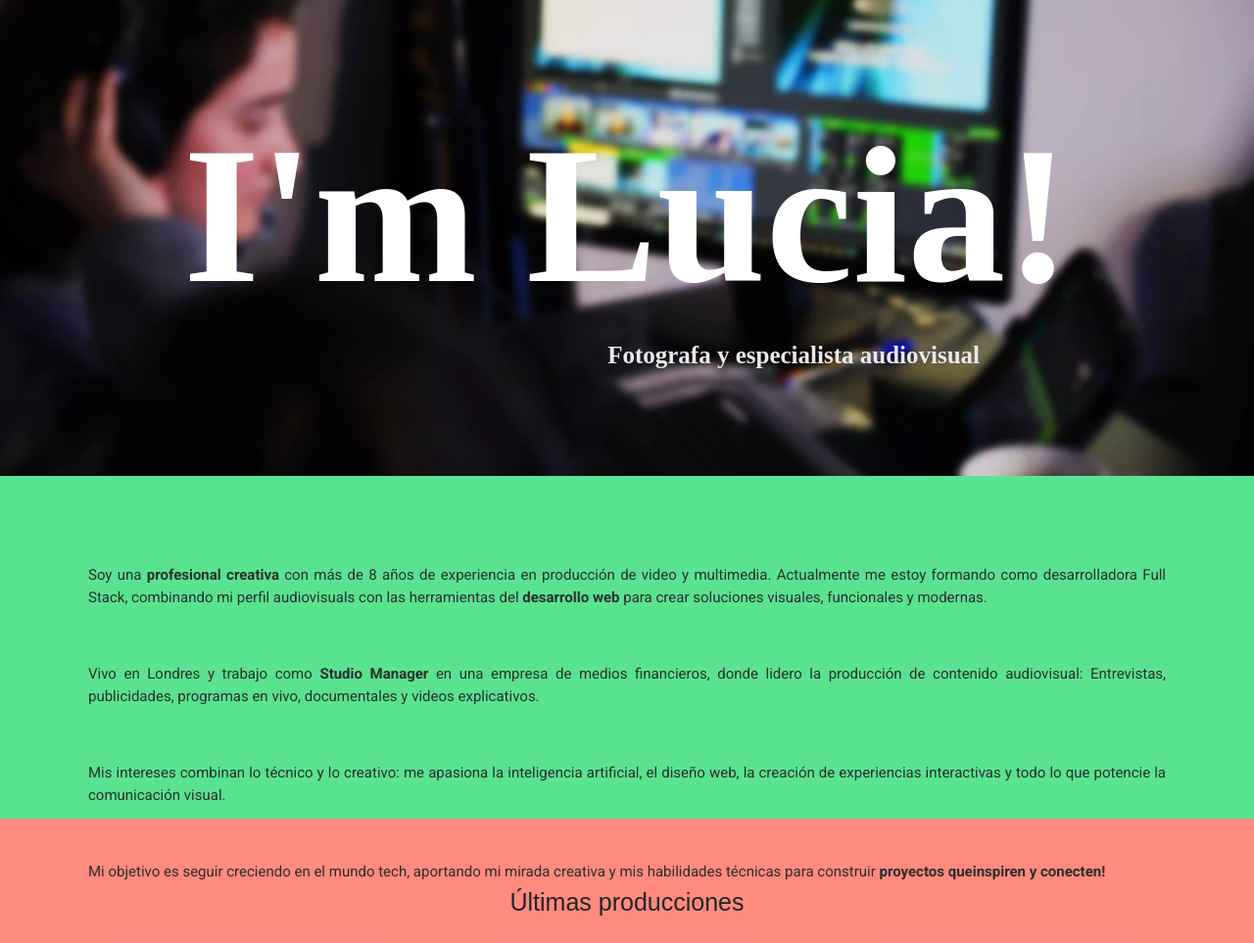
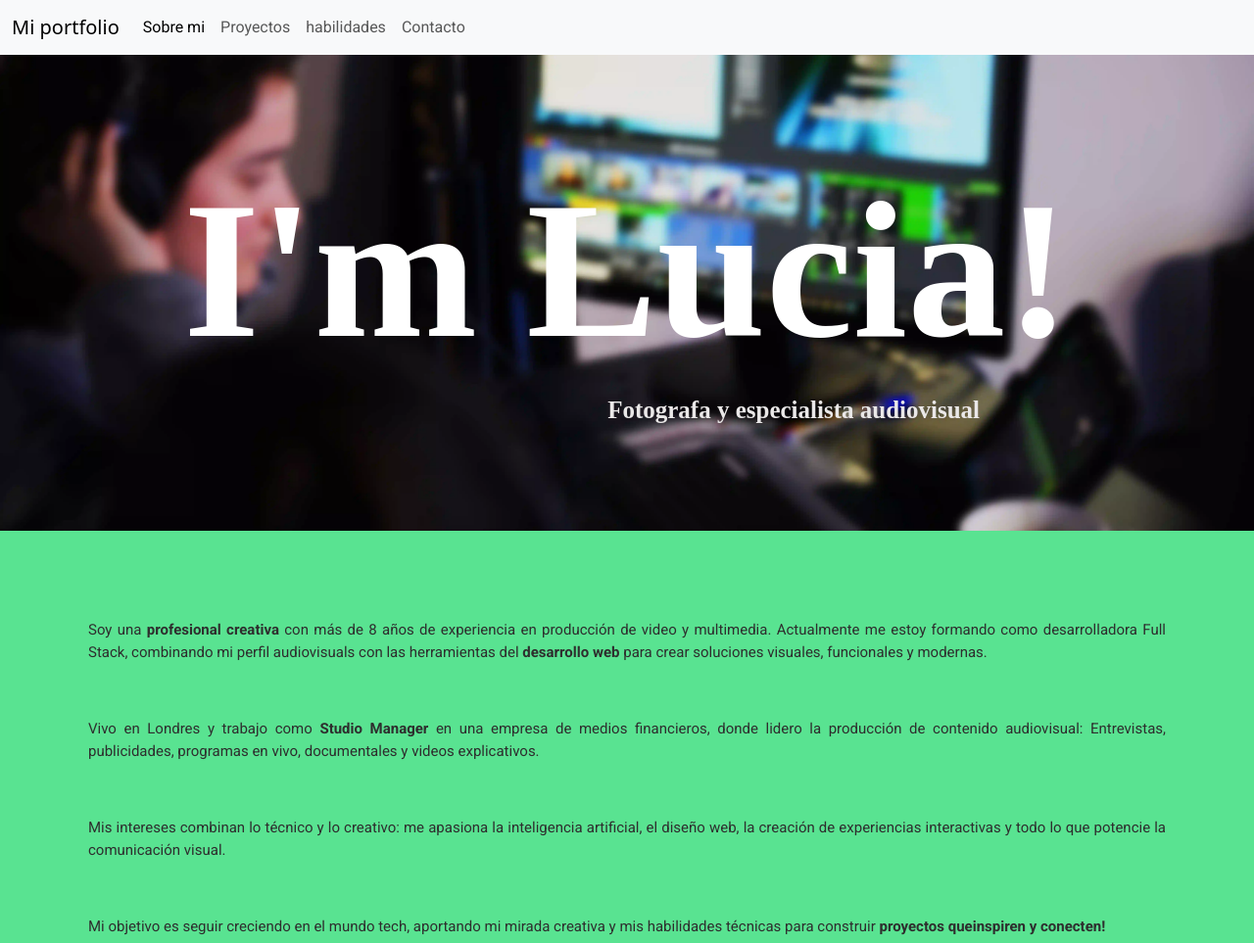
Before and after one commit to lucg-gith/tp1-portfolio, a plain HTML site: page index.html in a window 1280 px wide. Shown: the top 963 px of the page at 98% size. Drawn offline with nearby package versions, Linux system fonts and the light colour scheme; a web font is replaced by a local one.

Commit message:
fix: sections size

```diff
--- a/index.html
+++ b/index.html
@@ -20,7 +20,35 @@
 </head>
 
 <body>
+
     <header>
+        <!-- boostrap navbar -->
+        <nav class="navbar navbar-expand-lg bg-body-tertiary">
+            <div class="container-fluid">
+                <a class="navbar-brand" href="#">Mi portfolio</a>
+                <button class="navbar-toggler" type="button" data-bs-toggle="collapse" data-bs-target="#navbarText"
+                    aria-controls="navbarText" aria-expanded="false" aria-label="Toggle navigation">
+                    <span class="navbar-toggler-icon"></span>
+                </button>
+                <div class="collapse navbar-collapse" id="navbarText">
+                    <ul class="navbar-nav me-auto mb-2 mb-lg-0">
+                        <li class="nav-item">
+                            <a class="nav-link active" aria-current="page" href="#">Sobre mi</a>
+                        </li>
+                        <li class="nav-item">
+                            <a class="nav-link" href="#">Proyectos</a>
+                        </li>
+                        <li class="nav-item">
+                            <a class="nav-link" href="#">habilidades</a>
+                        </li>
+                        <li class="nav-item">
+                            <a class="nav-link" href="#">Contacto</a>
+                        </li>
+                    </ul>
+
+                </div>
+            </div>
+        </nav>
         <section class="section-inicio">
             <div>
                 <h1>I'm Lucia!</h1>
--- a/styles/styles.css
+++ b/styles/styles.css
@@ -56,7 +56,7 @@ ul {
 }
 
 .section-sobremi {
-  height: 350px;
+  height: 500px;
   background-color: #59e391;
   padding: 70px;
 }
@@ -73,8 +73,10 @@ ul {
 }
 
 .section-projects {
+  height: 600px;
   background-color: #ff8a80;
   padding: 70px;
+  align-content: center;
 }
 
 .section-projects h2 {
@@ -115,8 +117,10 @@ iframe {
 
 .section-habilidades {
   background-color: #4fbcff;
+  height: 400px;
   padding: 70px;
   text-align: center;
+  align-content: center;
 }
 
 .section-habilidades h2 {
@@ -133,14 +137,18 @@ iframe {
 }
 
 .section-contacto {
+  height: 400px;
   background-color: #ffd93d;
   padding: 70px;
   padding: 20px;
   justify-content: center;
   text-align: center;
+  align-content: center;
 }
 
 .section-contacto button {
   margin-bottom: 20px;
   cursor: pointer;
 }
+
+@media (max-width: 576px);
```
